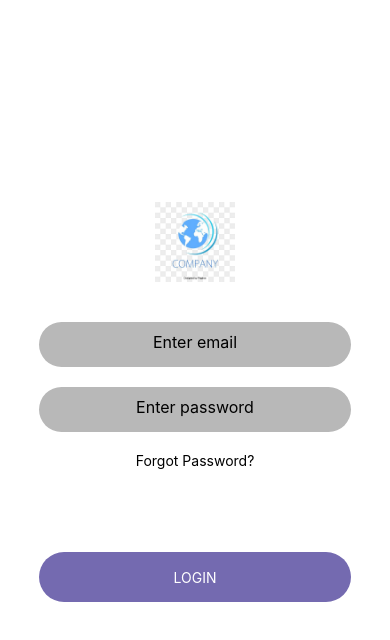
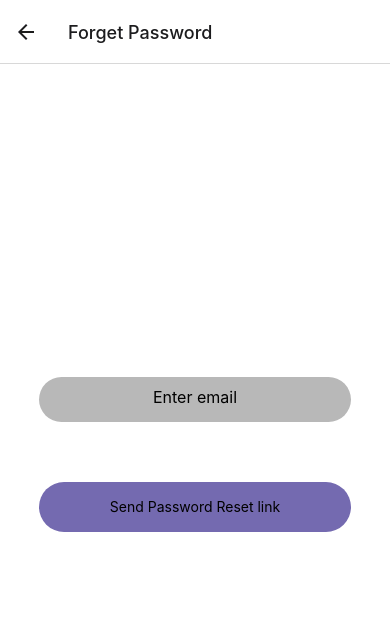
Before and after one commit to AbnasGaire/mobileApperp, a React Native app: screen / in a window 390 px wide. Shown: the top 640 px of the page. Built offline with nearby package versions, Linux system fonts and the light colour scheme.

Commit message:
Forget password ui

```diff
--- a/src/components/common/FormHelper.js
+++ b/src/components/common/FormHelper.js
@@ -1,5 +1,5 @@
 import React from "react";
-import {TextInput,Text,StyleSheet,View} from "react-native";
+import {TextInput,Text,StyleSheet,View,TouchableOpacity} from "react-native";
 
 export function FormInput(props){
     return(
@@ -24,6 +24,17 @@ export function FormInput(props){
 }
 
 
+export function DefaultButton(props){
+    return(
+        <>
+        <TouchableOpacity style={props.style}>
+         <Text style={styles.loginText}>{props.title}</Text>
+        </TouchableOpacity>
+        </>
+    )
+}
+
+
 const styles = StyleSheet.create({
     errorMessage: {
       color:"red",
--- a/src/navigators/index.js
+++ b/src/navigators/index.js
@@ -8,7 +8,8 @@ import {LoginAction} from '../actions';
 import {
     SignIn,
     SplashScreen,
-    Home
+    Home,
+    ForgetPassword
 } from '../screens';
 import { useDispatch,useSelector } from 'react-redux';
 
@@ -48,11 +49,14 @@ const Navigators = () => {
   return (
     <NavigationContainer>
      <Stack.Navigator>
-       {!isLogin? <Stack.Screen name="Signin" component={SignIn}  options={{headerShown: false}}/>:
+       {!isLogin?
+       <>
+       <Stack.Screen name="Signin" component={SignIn}  options={{headerShown: false}}/>
+       <Stack.Screen name="Forget Password" component={ForgetPassword} />
+       </> :
         <>
           <Stack.Screen name="Home" component={Home} options={{headerTintColor: "blue"}}/>
           <Stack.Screen name="SplashScreen" component={SplashScreen}  options={{headerShown: false}} />
-
        </>
 
 
--- /dev/null
+++ b/src/screens/ForgetPassword.js
@@ -0,0 +1,87 @@
+import axios from "axios";
+import React, { useState } from "react";
+import {
+  StyleSheet,
+  Text,
+  View,
+  Image,
+  TextInput,
+  TouchableOpacity,AsyncStorageStatic
+} from "react-native";
+import { FormInput,DefaultButton } from "../components/common/FormHelper";
+import {useDispatch, useSelector} from 'react-redux';
+function ForgetPassword(){
+    const [email,setEmail]=useState();
+    const loginState = useSelector((state) => state)
+    return(
+        <>
+         <View style={styles.container}>
+       <View style={styles.inputView}>
+        <FormInput name="email"
+                   placeholder="email"
+                   style={styles.TextInput}
+                   handleChange={setEmail}
+                   placeHolderColor="black"
+                   errors={loginState.loginReducer.error.email??null}
+                   />
+      </View>
+    <DefaultButton style={styles.loginBtn} title="Send Password Reset link" />
+    </View>
+        </>
+    )
+}
+
+const styles = StyleSheet.create({
+    container: {
+      flex: 1,
+      backgroundColor: "#fff",
+      alignItems: "center",
+      justifyContent: "center",
+    },
+    image: {
+      marginTop:10,
+      marginBottom: 40,
+      width: 80,
+      height:80,
+    },
+
+    inputView: {
+      backgroundColor: "#B8B8B8",
+      borderRadius: 30,
+      width: "80%",
+      height: 45,
+      marginBottom: 20,
+      alignItems: "center",
+    },
+
+    TextInput: {
+      textAlign:"center",
+      height: 50,
+      flex: 1,
+      padding: 10,
+      fontSize:16,
+    },
+
+    forgot_button: {
+      height: 30,
+      marginBottom: 30,
+    },
+    loginText:{
+     color:"white",
+    },
+
+    loginBtn: {
+      width: "80%",
+      borderRadius: 25,
+      height: 50,
+      alignItems: "center",
+      justifyContent: "center",
+      marginTop: 40,
+      backgroundColor: "#746AB0",
+    },
+    extraDiv:{
+        marginBottom:50,
+    }
+  });
+
+  export default ForgetPassword;
--- a/src/screens/SigninScreen.js
+++ b/src/screens/SigninScreen.js
@@ -71,7 +71,7 @@ export default function SignIn({navigation}) {
                    />
       </View>
 
-      <TouchableOpacity>
+      <TouchableOpacity onPress={navigation.navigate("Forget Password")}>
         <Text style={styles.forgot_button}>Forgot Password?</Text>
       </TouchableOpacity>
 
--- a/src/screens/index.js
+++ b/src/screens/index.js
@@ -1,9 +1,11 @@
 import SignIn from './SigninScreen';
 import SplashScreen from './SplashScreen';
 import Home from "./Home";
+import ForgetPassword from "./ForgetPassword";
 
 export {
     SignIn,
     SplashScreen,
-    Home
+    Home,
+    ForgetPassword
 };
--- a/src/services/Resource/index.js
+++ b/src/services/Resource/index.js
@@ -1,5 +1,5 @@
 import axios from "axios";
-const SERVER_DOMAIN = "http://192.168.1.6";
+const SERVER_DOMAIN = "http://192.168.1.11";
 
 const apiVersion = "v1.0";
 
```
